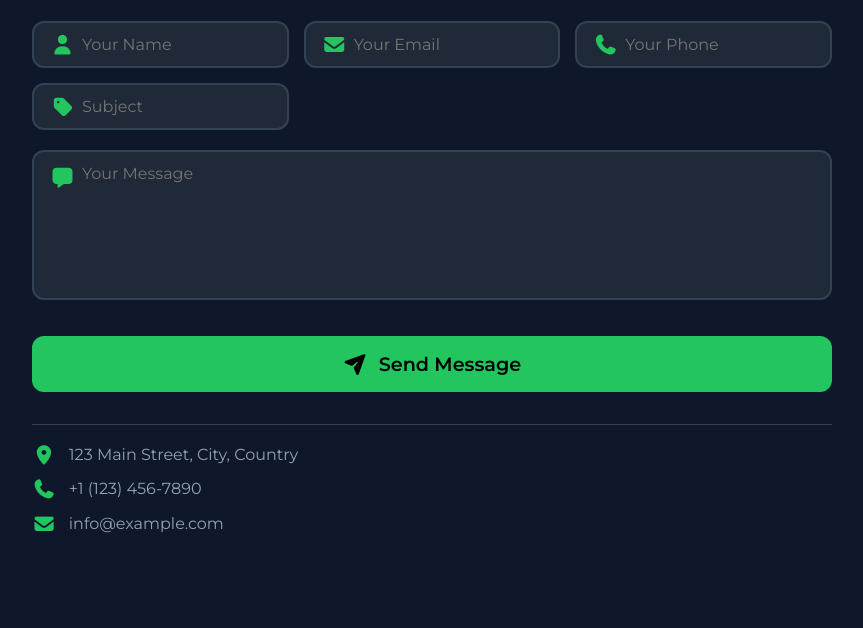
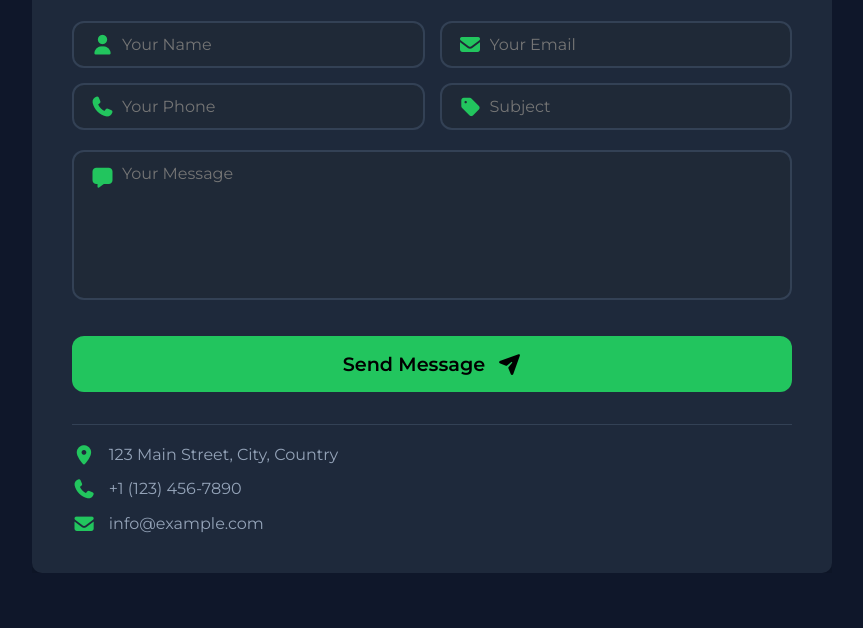
Before and after one commit to habibtamkinfx/contact-form, a plain HTML site: page index.html in a window 1280 px wide. Shown: the part 172-800 px from the top of the page, without its empty margins (208-1071 px from the left). Drawn offline with Linux system fonts and the light colour scheme.

Commit message:
update: adjust contact form structure and layout

```diff
--- a/index.html
+++ b/index.html
@@ -15,7 +15,7 @@
   </head>
   <body>
     <div class="container">
-      <div class="form-cotainer">
+      <div class="form-container">
         <h1>Get in Touch</h1>
         <p>
           Fill out the form below and we'll get back to you as soon as possible.
@@ -45,11 +45,11 @@
           </div>
           <button type="submit">
             <div class="btn-content">
-              <i class="fas fa-paper-plane"></i> <span>Send Message</span>
+              <span>Send Message</span>
+              <i class="fas fa-paper-plane"></i>
             </div>
           </button>
         </form>
-      </div>
         <div class="contact-info">
           <div class="info-item">
             <i class="fas fa-map-marker-alt"></i>
@@ -65,5 +65,6 @@
           </div>
         </div>
       </div>
+    </div>
   </body>
 </html>
```
Lines whose indentation alone changed are shown as unchanged.
